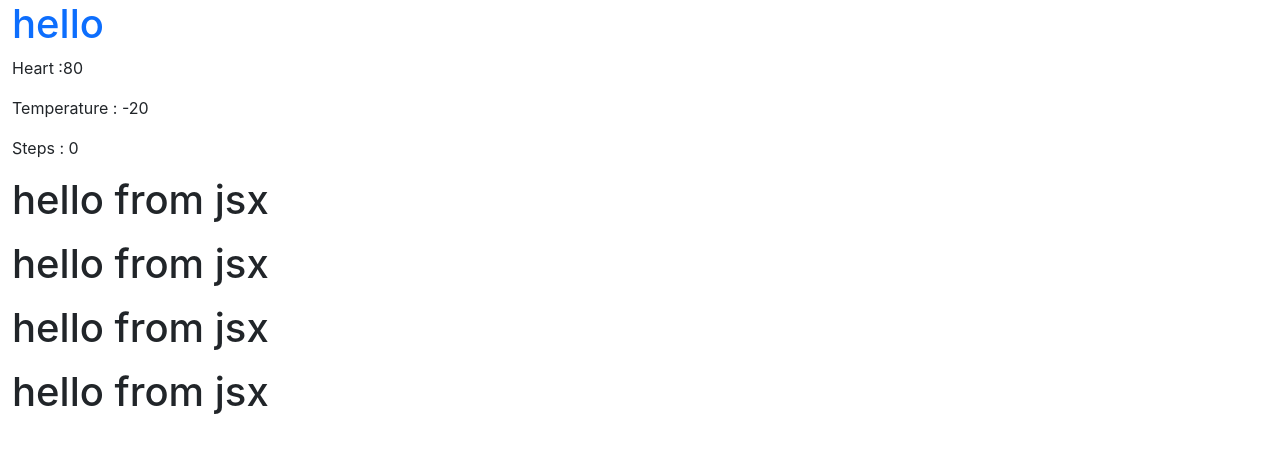
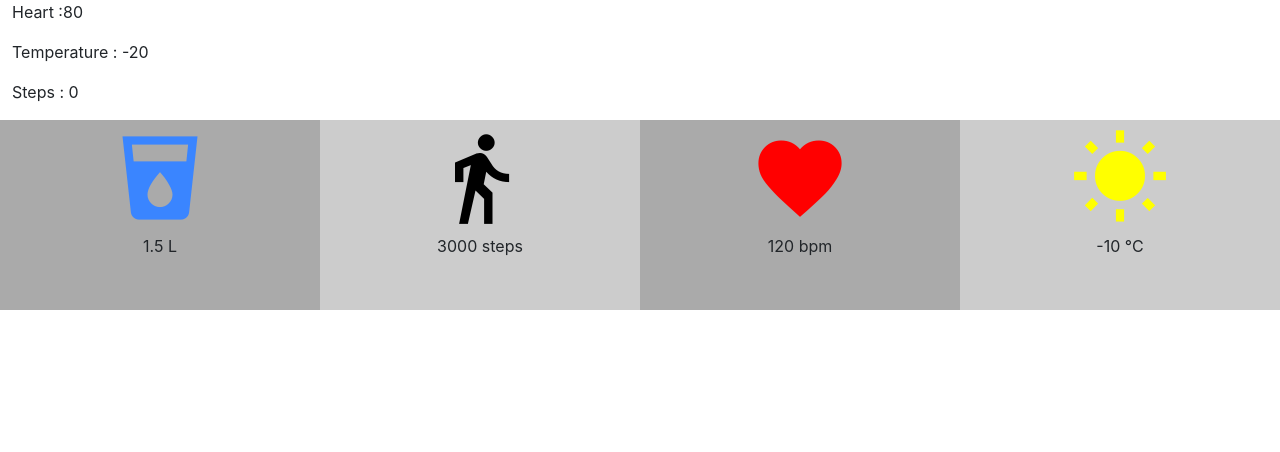
Before and after one commit to sauravBarua/digitous-react, a React (Create React App) app in the folder elsy/: page / in a window 1280 px wide. Shown: the top 452 px of the page. Built offline with nearby package versions, Linux system fonts and the light colour scheme.

Commit message:
Update Elsy app

```diff
--- a/elsy/src/App.js
+++ b/elsy/src/App.js
@@ -2,18 +2,7 @@ import React from "react";
 import Box from "./components/Box";
 import  "./styles/global.css";
 
-class App extends React.Component {
-
- /* constructor(props) {
-    super(props);
-    this.state = {
-      water: 0,
-      heart: 120,
-      temperature: -10,
-      steps: 3000
-    };*/
-
-	constantes ={
+const constantes ={
   tempMin:-20,
   tempMax: 40,
   heartMin:80,
@@ -21,46 +10,30 @@ class App extends React.Component {
   stepsMin:0,
   stepsMax:50000
 }
-  Water = {
+const  Water = {
   icon:"local_drink",
   color: "#3A85FF",
   value: 1.5,
   unit: "L"
 }
-  Steps ={
-    icon: "directions_walk",
-    color: "black",
-    value: 3000,
-    unit:"steps"
-  }
-  Heart ={
-    icon: "favorite",
-    color: "red",
-    value: 120,
-    unit: "bpm"
-  }
-  Temperature ={
-    icon: "wb_sunny",
-    color: "yellow",
-    value: -10,
-    unit: "°C"
-  }
+
+class App extends React.Component {
+
 
 
   render() {
     return (
 			<div className="container-fluid">
-        <h1 className="text-primary">hello</h1>
         <div className="row">
-          <p>Heart :{this.constantes.heartMin} </p>
-          <p>Temperature : {this.constantes.tempMin} </p>
-          <p>Steps : {this.constantes.stepsMin} </p>
+          <p>Heart :{constantes.heartMin} </p>
+          <p>Temperature : {constantes.tempMin} </p>
+          <p>Steps : {constantes.stepsMin} </p>
         </div>
         <div className="row">
-          <Box/>
-          <Box/>
-          <Box/>
-          <Box/>
+          <Box icon={Water.icon} color={Water.color} value={Water.value} unit={Water.unit}/>
+          <Box icon={"directions_walk"} color={"black"} value={3000} unit={"steps"}/>
+          <Box icon={"favorite"} color={"red"} value={120} unit={"bpm"}/>
+          <Box icon={"wb_sunny"} color={"yellow"} value={-10} unit={"°C"}/>
 
         </div>
 
--- a/elsy/src/components/Box.jsx
+++ b/elsy/src/components/Box.jsx
@@ -1,19 +1,16 @@
 import React from "react";
 
-export class Box extends React.Component {
-
-  render() {
-    return (
-      <div className="box, col-sm-3 col-6">
-          <h1>hello from jsx</h1>
-          <div className= {this.props.icon } style={{fontSize:100,color:this.props.color}}>
-          </div>
-          <p> {this.props.value} </p>
-          <p> {this.props.unit} </p>
-
-      </div>
-    );
-  }
+class Box extends React.Component {
+    render() {
+        return (
+            <div className="box col-sm-3 col-6">
+                <span className="material-icons" style={{color: this.props.color, fontSize: 100}}>
+                    {this.props.icon}
+                </span>
+                <p>{this.props.value} {this.props.unit}</p>
+            </div>
+        )
+    }
 }
 
 export default Box;
```
Also changed, not shown: elsy/src/note.txt, 1 other file (tests, documents, lock files or other folders). Lines whose indentation alone changed are shown as unchanged.
